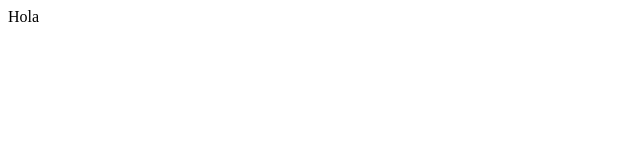
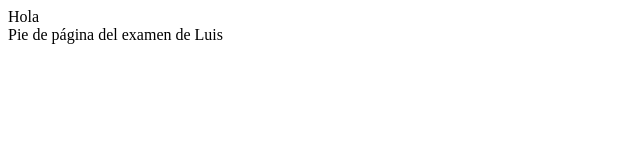
Before and after one commit to luisayresvidal-dev/examen-git-final, a plain HTML site: page index.html in a window 1280 px wide. Shown: the whole page, without its empty margins (0-640 px from the left). Drawn offline with Linux system fonts and the light colour scheme.

Commit message:
feat: agregando footer al proyecto

```diff
--- a/index.html
+++ b/index.html
@@ -1 +1,2 @@
 Hola
+<footer>Pie de página del examen de Luis</footer>
```
